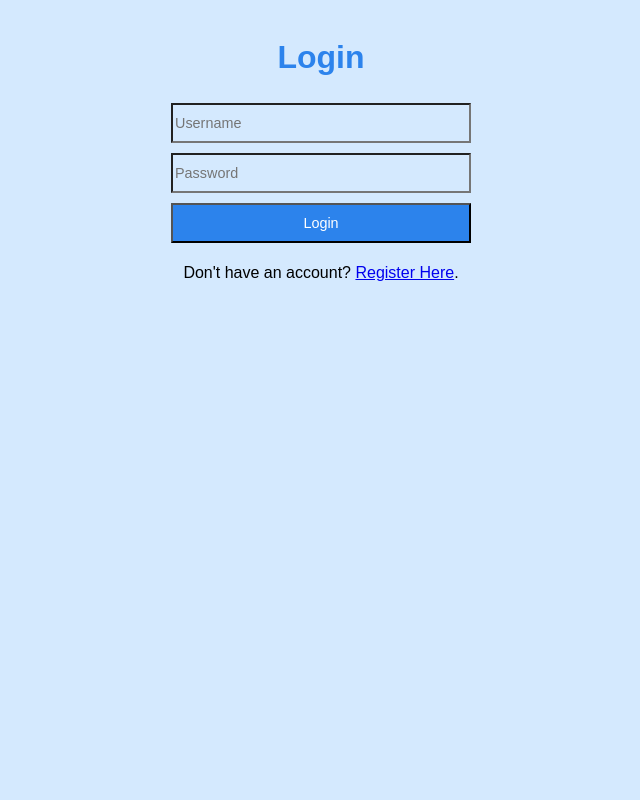
After one commit to therealmrjaques/To_Do_List_26, a Flask app: page /login in a window 1280 px wide. The commit adds this page. Shown: the whole page, without its empty margins (319-959 px from the left). Run offline with Flask 3, Linux system fonts and the light colour scheme.

Commit message:
Final Version of To-Do List

```diff
--- a/app.py
+++ b/app.py
@@ -1,7 +1,10 @@
 import sqlite3
-from flask import Flask, render_template, request, redirect
+from flask import Flask, render_template, request, redirect, session, flash
+from werkzeug.security import generate_password_hash, check_password_hash
 
 app = Flask(__name__)
+app.secret_key = 'abcd1234'
+
 #Another comment
 PRIORITIES = ["High", "Medium", "Low"]
 #to_do_list = []
@@ -17,7 +20,16 @@ def init_db():
     CREATE TABLE IF NOT EXISTS to_do_list_items(
         item_number INTEGER PRIMARY KEY AUTOINCREMENT,
         item TEXT NOT NULL,
-        priority TEXT NOT NULL
+        priority TEXT NOT NULL,
+        user_id INTEGER NOT NULL,
+        FOREIGN KEY (user_id) REFERENCES users(id)
+    )
+    ''')
+    cursor.execute('''
+    CREATE TABLE IF NOT EXISTS users(
+        id INTEGER PRIMARY KEY AUTOINCREMENT,
+        username TEXT UNIQUE NOT NULL,
+        password TEXT NOT NULL
     )
     ''')
     conn.commit()
@@ -25,15 +37,69 @@ def init_db():
 
 init_db()
 
+
+
+'''----------------------LOGIN ROUTE---------------------'''
+@app.route('/register', methods=['GET','POST'])
+def register():
+    if request.method == 'POST':
+        username = request.form['username']
+        password = request.form['password']
+        hashed_password = generate_password_hash(password)
+        conn = sqlite3.connect('to_do_list.db')
+        cursor = conn.cursor()
+        cursor.execute('SELECT COUNT(*) FROM users WHERE username = ?', (username,))
+        user_exists = cursor.fetchone()[0] > 0
+
+        if user_exists:
+            flash('Username already exists.', 'error')
+        else:
+            cursor.execute('INSERT INTO users (username,password) VALUES (?,?)', (username,hashed_password))
+            conn.commit()
+            flash('Registration succesful! Please log in.', 'success')
+            conn.close()
+            return redirect('/login')
+        conn.close()
+    return render_template('register.html')
+
+@app.route('/login', methods=['GET','POST'])
+def login():
+    if request.method == 'POST':
+        username = request.form['username']
+        password = request.form['password']
+        conn = sqlite3.connect('to_do_list.db')
+        cursor = conn.cursor()
+        cursor.execute('SELECT * FROM users WHERE username = ?', (username,))
+        user = cursor.fetchone()
+        print(user)
+        conn.close()
+        if user and check_password_hash(user[2], password):
+            session['user_id'] = user[0]
+            session['username'] = user[1]
+            flash('Login succesful', 'success')
+            return redirect('/')
+        flash('Invalid username or password.', 'error')
+    return render_template('login.html')
+
+@app.route('/logout')
+def logout():
+    session.clear()
+    flash('You have been logged out.', 'success')
+    return redirect('/login')
+
+'''------------------------- PAGE VIEW ----------------'''
 @app.route("/")
 def index():
+    if 'user_id' not in session:
+        return redirect('/login')
     conn = sqlite3.connect('to_do_list.db')
     cursor = conn.cursor()
-    cursor.execute("SELECT * FROM to_do_list_items ORDER BY item_number ASC")
+    cursor.execute("SELECT * FROM to_do_list_items WHERE user_id = ? ORDER BY item_number ASC", (session['user_id'],))
     to_do_list = cursor.fetchall()
+    username = session['username']
     conn.close()
 
-    return render_template("index.html", priorities = PRIORITIES, to_do_list = to_do_list)
+    return render_template("index.html", priorities = PRIORITIES, to_do_list = to_do_list, username=username)
 
 @app.route('/edit_item', methods=["POST"])
 def edit_item():
@@ -70,11 +136,15 @@ def save_item():
 
 @app.route('/updateList', methods=["POST"])
 def updateList():
+    user_id = session.get('user_id')
+    if 'user_id' not in session:
+        flash('Please log in to add items.', 'error')
+        return redirect('/login')
     item = request.form.get('item')
     priority = request.form.get('priority')
     conn = sqlite3.connect('to_do_list.db')
     cursor = conn.cursor()
-    cursor.execute("INSERT INTO to_do_list_items (item,priority) VALUES (?,?)", (item, priority))
+    cursor.execute("INSERT INTO to_do_list_items (item,priority,user_id) VALUES (?,?,?)", (item, priority, user_id))
     conn.commit()
     conn.close()
     #index = len(to_do_list) + 1
--- a/static/style.css
+++ b/static/style.css
@@ -1,8 +1,12 @@
+html, body {
+    margin: 0;
+
+}
+
 * {
     font-family: Arial, Helvetica, sans-serif;
 
 }
-
 
 h1 {
     color: #2c83ec;
@@ -12,8 +16,50 @@ h1 {
 .wrapper {
     margin: 0 auto;
     padding: 0 10%;
-    border: solid #333333;;
+    /*border: solid #333333;;*/
     background-color: 	#d4e9fe;
+    height: 100vh;
+}
+
+.login {
+    display: flex;
+    width: 300px;
+    justify-content: center;
+    flex-wrap: wrap;
+
+}
+
+.login input[type="text"],
+.login input[type="password"],
+.login button[type="submit"] {
+    box-sizing: border-box;
+    background-color: #d4e9fe;
+    color:#333333;
+    width: 300px;
+    height: 40px;
+    margin: 5px 0;
+    font-size: 0.9em;
+}
+
+.login button[type="submit"] {
+    background-color: #2c83ec;
+    color: white;
+}
+
+.login button[type="submit"]:hover {
+    background-color: #1f6fd1;
+}
+
+.login-wrapper {
+    display: flex;
+    justify-content: center;
+    width: 100%;
+    flex-wrap: wrap;
+
+}
+
+.login_p_text {
+    text-align: center;
 }
 
 .itemAdd {
--- a/templates/layout.html
+++ b/templates/layout.html
@@ -7,8 +7,21 @@
     <title>Mr Jaques' To-Do List</title>
 </head>
 <body>
+
     <div class="wrapper">
+        {% with messages = get_flashed_messages(with_categories=true) %}
+        {% if messages %}
+            <div class="flash-messages">
+                {% for category, message in messages %}
+                    <p class="{{ category }}">{{ message }}</p>
+                {% endfor %}
+            </div>
+        {% endif %}
+        {% endwith %}
         {% block body%}{% endblock %}
+
+
     </div>
+
 </body>
 </html>
--- /dev/null
+++ b/templates/login.html
@@ -0,0 +1,21 @@
+{% extends "layout.html" %}
+
+{% block body %}
+<br>
+<h1>Login</h1>
+<div class="login-wrapper">
+
+    <div class="login">
+    <form action="/login" method="post">
+        <input name="username" placeholder="Username" type="text" required>
+        <input name="password" placeholder="Password" type="password" required>
+        <button type="submit">Login</button>
+    </form>
+    </div>
+
+</div>
+<p class="login_p_text">Don't have an account? <a href="/register">Register Here</a>.</p>
+
+
+
+{% endblock %}
```
Also changed, not shown: other parts of static/style.css (+47 -0 lines), templates/index.html (+7 -2 lines), templates/register.html (added, +17 -0 lines).
